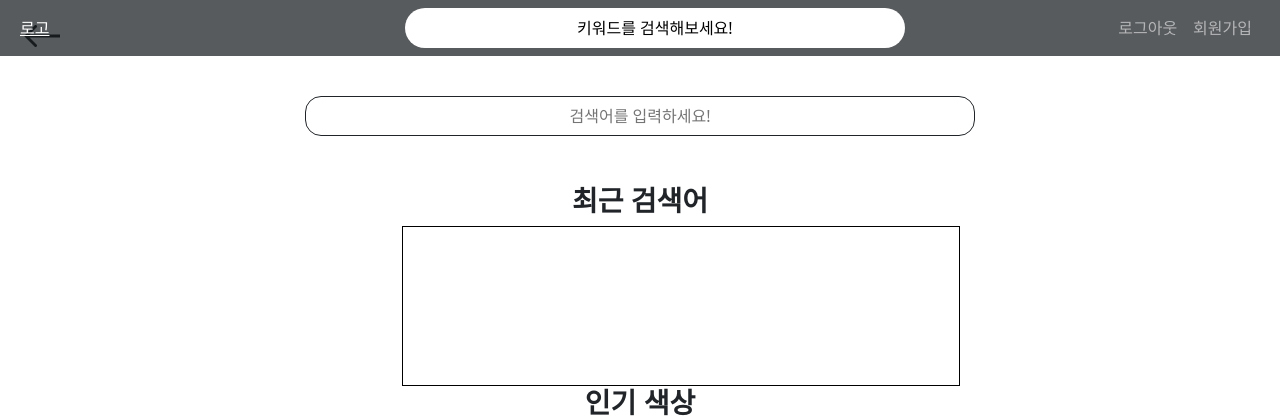
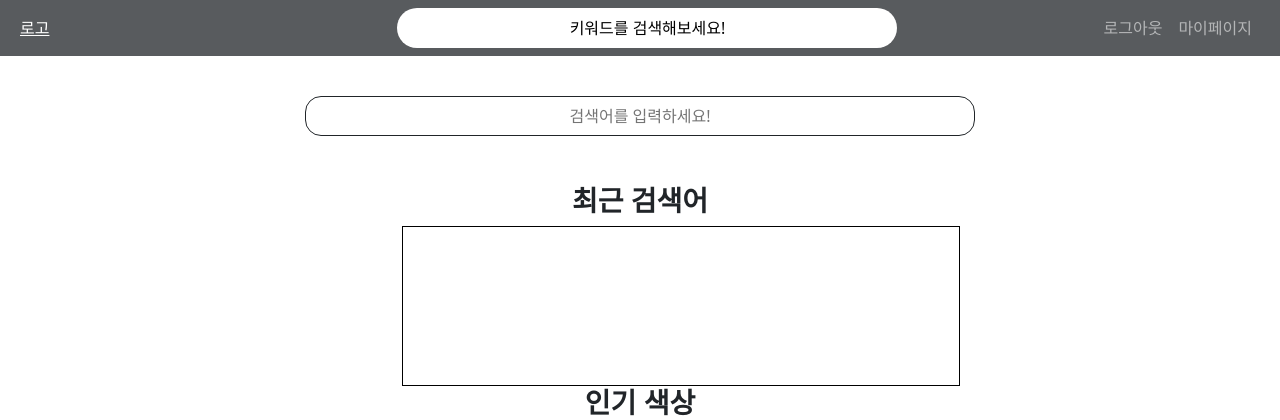
Before and after one commit to iruyj/DreamColor, a Django app: page /dream/search in a window 1280 px wide. Shown: the top 420 px of the page. Run offline with Django 4.2, Linux system fonts and the light colour scheme; the visitor is signed in with stand-in values (Sample User, id 1); some libraries are stand-ins or nearby versions.

Commit message:
Edit header

```diff
--- a/templates/base.html
+++ b/templates/base.html
@@ -12,7 +12,11 @@
     <link rel="stylesheet" href="{% static 'css/search.css' %}">
     <link rel="stylesheet" href="{% static 'css/mypage.css' %}">
     <link rel="stylesheet" href="{% static 'css/styles.css' %}">
+    <link rel="stylesheet" href="{% static 'css/slick.css' %}">
     <script src="{% static 'js/bootstrap.min.js' %}"></script>
+    <script src="https://code.jquery.com/jquery-1.12.4.min.js"></script>
+    <script src={% static 'js/slick.min.js' %}></script>
+    <script src={% static 'js/custom.js' %}></script>
 </head>
 <body>
     {% include 'nav.html' %}
--- a/templates/dreams/search.html
+++ b/templates/dreams/search.html
@@ -1,6 +1,6 @@
 {% extends 'base.html' %}
 {% block content %}
-    <a href={% url 'dream:main' %}><div class="back-img float-start mt-4 mx-4"></div></a>
+{#    <a href={% url 'dream:main' %}><div class="back-img float-start mt-4 mx-4"></div></a>#}
     <br><br><br><br>
     <div class="container text-center">
         <input class="d-inline-block border border-1 border-dark rounded-4 text-center" placeholder="검색어를 입력하세요!" style="width:60%;height: 40px;cursor: pointer;"></input>
--- a/templates/nav.html
+++ b/templates/nav.html
@@ -10,10 +10,11 @@
                 <ul class="navbar-nav" style="margin-right: 20px">
                     {% if user.is_authenticated %}
                     <li class="nav-item"><a href="{% url 'account:logout' %}" class="nav-link">로그아웃</a></li>
+                    <li class="nav-item"><a href="{% url 'account:mypage' %}" class="nav-link">마이페이지</a></li>
                     {% else %}
                     <li class="nav-item"><a href="{% url 'account:login' %}" class="nav-link">로그인</a></li>
+                    <li class="nav-item"><a href="{% url 'account:signup' %}" class="nav-link">회원가입</a></li>
                     {% endif %}
-                    <li class="nav-item"><a href="{% url 'account:signup' %}" class="nav-link">회원가입</a></li>
                 </ul>
             </div>
         </nav>
```
